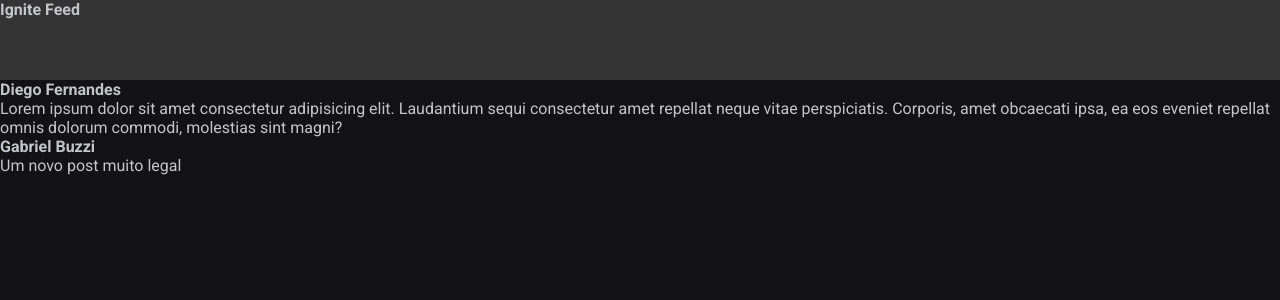
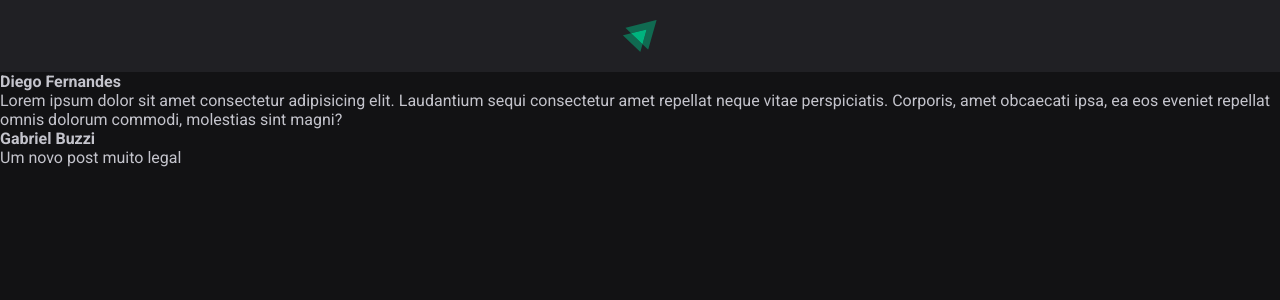
Before and after one commit to Dynylson/IgniteFeed, a React (Vite) app: page / in a window 1280 px wide. Shown: the top 300 px of the page. Built offline with nearby package versions, Linux system fonts and the light colour scheme.

Commit message:
Componente Header

```diff
--- a/src/components/Header.jsx
+++ b/src/components/Header.jsx
@@ -1,9 +1,11 @@
 import styles from "./Header.module.css";
+
+import igniteLogo from "../assets/ignite-logo.svg";
 
 export function Header() {
   return (
     <header className={styles.header}>
-      <strong>Ignite Feed</strong>
+      <img src={igniteLogo} alt='Logotipo do Ignite' />
     </header>
   );
 }
--- a/src/components/Header.module.css
+++ b/src/components/Header.module.css
@@ -1,4 +1,10 @@
 .header {
-  background: #333;
-  height: 80px;
+  background: var(--gray-800);
+  display: flex;
+  justify-content: center;
+  padding: 1.25rem 0;
 }
+
+.header img {
+  height: 2rem;
+}
```
Also changed, not shown: src/assets/ignite-logo.svg (added).
